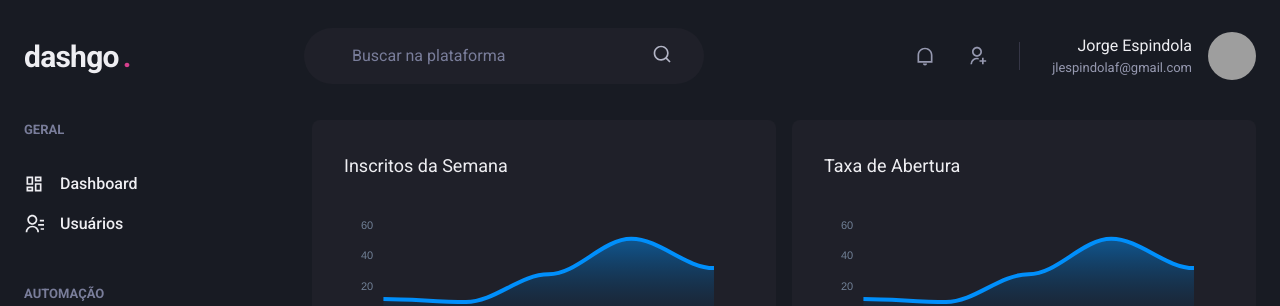
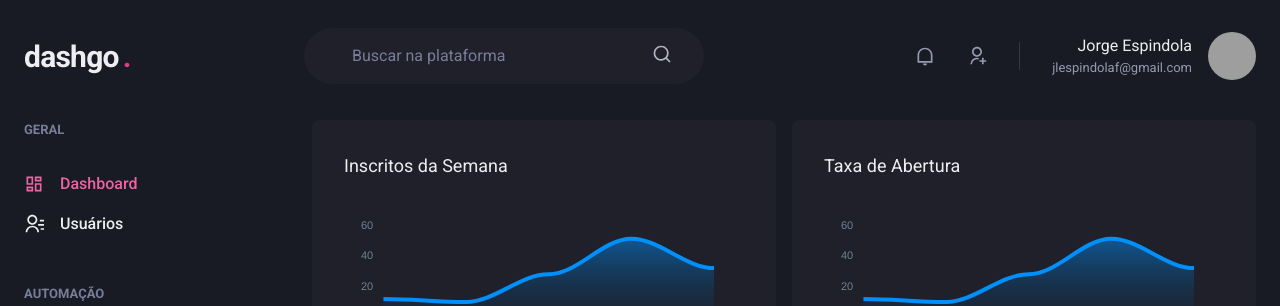
Before and after one commit to jlefilho/dashgo, a Next.js app: page /dashboard in a window 1280 px wide. Shown: the top 306 px of the page. Built offline with nearby package versions, Linux system fonts and the light colour scheme; grey boxes are pictures that could not be loaded.

Commit message:
Active link

```diff
--- /dev/null
+++ b/src/components/ActiveLink.tsx
@@ -0,0 +1,35 @@
+import Link, { LinkProps} from "next/link";
+import { useRouter } from "next/router";
+import { cloneElement, ReactElement } from "react";
+
+interface ActiveLinkProps extends LinkProps {
+    children: ReactElement
+    shouldMatchExactHref?: boolean
+}
+
+export function ActiveLink({
+    children,
+    shouldMatchExactHref = false,
+    ...rest
+}: ActiveLinkProps) {
+    const { asPath } = useRouter()
+    let isActive = false
+
+    if (shouldMatchExactHref && (asPath === rest.href || asPath === rest.as)) {
+        isActive = true
+    }
+
+    if (!shouldMatchExactHref &&
+        (asPath.startsWith(String(rest.href)) ||
+        asPath.startsWith(String(rest.as)))) {
+            isActive = true
+    }
+
+    return (
+        <Link {...rest}>
+            {cloneElement(children, {
+                color: isActive ? 'pink.400' : 'gray.50'
+            })}
+        </Link>
+    )
+}
--- a/src/components/Sidebar/NavLink.tsx
+++ b/src/components/Sidebar/NavLink.tsx
@@ -1,6 +1,6 @@
 import { Icon, Link as ChakraLink, LinkProps as ChakraLinkProps, Text } from "@chakra-ui/react";
 import { ElementType } from "react";
-import Link from 'next/link';
+import { ActiveLink } from "../ActiveLink";
 
 interface NavLinkProps extends ChakraLinkProps {
     icon: ElementType
@@ -10,7 +10,7 @@
 
 export function NavLink({ icon, children, href, ...rest }: NavLinkProps) {
     return (
-        <Link href={href} passHref>
+        <ActiveLink href={href} passHref>
             <ChakraLink
                 as='a'
                 display='flex'
@@ -21,6 +21,6 @@
                 <Icon as={icon} fontSize='20' />
                 <Text ml='4' fontWeight='medium'>{children}</Text>
             </ChakraLink>
-        </Link>
+        </ActiveLink>
     )
 }
```
